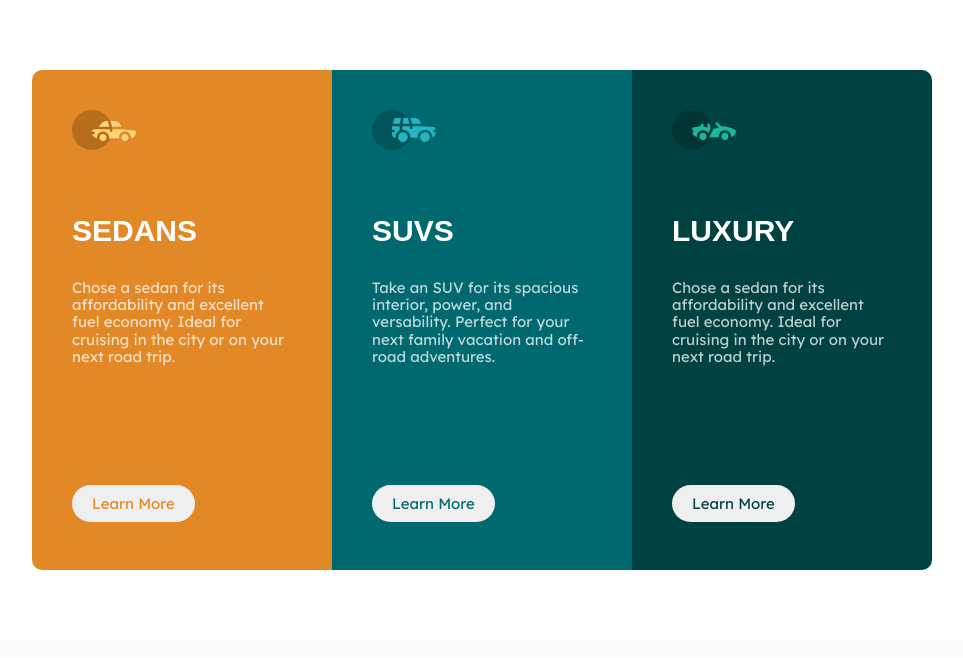
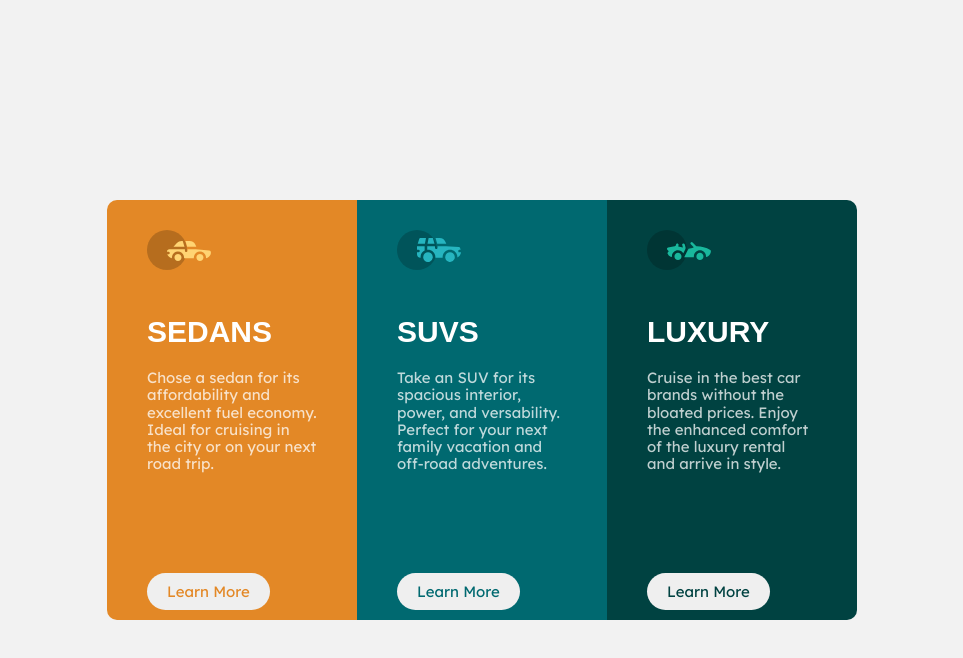
Before and after one commit to kvruntime/fm-3-column-preview-card, a website: page index.html in a window 1280 px wide. Shown: the whole page, without its empty margins (158-1121 px from the left). Drawn offline with Linux system fonts and the light colour scheme.

Commit message:
fix structure code

```diff
--- a/app/main.js
+++ /dev/null
@@ -1,4 +0,0 @@
-'use strict'
-window.onload=()=>{
-  console.log("connected...")
-}
--- a/assets/css/style.css
+++ b/assets/css/style.css
@@ -1,64 +1,80 @@
 @import url('./reset.css');
-@import url('./typography.css ');
+/* TYPOGRAPHY */
 
-/*
-- Mobile: 375px
-- Desktop: 1440px
- */
+@import url('https://fonts.googleapis.com/css2?family=Big+Shoulders+Display:wght@700&display=swap');
+@import url('https://fonts.googleapis.com/css2?family=Lexend+Deca&display=swap');
+
+*,
+*::after,
+*::before {
+  box-sizing: border-box;
+}
+
+html {
+  font-size: 62.5%;
+}
+
+body{
+  font-size: 15px;
+  margin: 1rem;
+  background: var(--color-bg-h-btn);
+  height: 100vh;
+}
+
+picture,
+figure,
+img {
+  width: 100%;
+  max-width: 100%;
+}
+
 
 :root {
 	--color-p: hsla(0, 0%, 100%, 0.75);
 	--color-bg-h-btn: hsl(0, 0%, 95%);
 }
 
+
 /* CONTAINER */
-.container {
-	vertical-align: middle;
+.flex-center {
 	display: flex;
+	justify-content: center;
 	align-items: center;
-	justify-content: center;
-	margin: 20px auto;
+	width: 100%;
+	min-height: 100%;
+
 }
 
-@media screen and (min-width: 1200px) {
-	.container {
-		max-width: 80vw;
-		height: 80vh;
-		margin: auto auto;
-		box-shadow: 0 0 50px 10px whitesmoke;
-	}
-}
 
 /* PREVIEW-CONTAINER */
-.preview-container {
-	display: grid;
+.previews {
+	display: flex;
+	flex-direction: column;
 	border-radius: 10px;
 	overflow: hidden;
+	margin: 2rem 0;
 }
-
-.preview-container * {
+.previews * {
 	margin: 0;
 }
 
-@media screen and (min-width: 1200px) {
-	.preview-container {
-		grid-template-columns: repeat(3, 1fr);
-		display: flex;
+@media screen and (min-width: 400px) {
+	.previews {
+		flex-direction: row;
 	}
 }
 
 /* PREVIEW */
 .preview {
 	--color-bg: var(--color, var(--color-light));
-	min-height: 500px;
-	max-width: 300px;
+	max-width: 250px;
 	padding: 10px 40px;
 	background: var(--color-bg);
 }
 
 .preview__icon {
 	width: inherit;
-	margin: 30px 0;
+	margin: 20px 0;
 }
 
 .preview__heading {
@@ -67,7 +83,7 @@
 	font-weight: 700;
 	letter-spacing: 0.5;
 	font-size: 30px;
-	margin: 30px 0;
+	margin: 20px 0;
     font-stretch: 100;
 	/* font-family: 'Lexend Deca', sans-serif; */
 }
@@ -78,7 +94,7 @@
 }
 
 .preview__content {
-	padding-bottom: 120px;
+	padding-bottom: 100px;
 }
 
 .preview .btn {
--- a/assets/css/typography.css
+++ /dev/null
@@ -1,28 +0,0 @@
-/* title */
-@import url('https://fonts.googleapis.com/css2?family=Big+Shoulders+Display:wght@700&display=swap');
-/* body */
-@import url('https://fonts.googleapis.com/css2?family=Lexend+Deca&display=swap');
-
-*,
-*::after,
-*::before {
-  box-sizing: border-box;
-}
-
-html {
-  font-size: 62.5%;
-}
-
-body{
-  font-size: 15px;
-  padding: 0;
-  margin: 0;
-  height: 100vh;
-}
-
-picture,
-figure,
-img {
-  width: 100%;
-  max-width: 100%;
-}
--- a/index.html
+++ b/index.html
@@ -12,11 +12,11 @@
 
 <body>
 
-        <div class="container">
-            <div class="preview-container">
-
+    <main class="flex-center">
+        <!-- PREVIEWS-SECTION -->
+        <section class="previews">
             <!-- SEDANS -->
-                <div class="preview" style="--color:hsl(31, 77%, 52%)">
+            <article class="preview" style="--color:hsl(31, 77%, 52%)">
                 <div class="preview__header">
                     <img class="preview__icon" src="/assets/images/icon-sedans.svg" alt="sedan icons">
                     <p class="preview__heading">SEDANS</p>
@@ -30,10 +30,10 @@
                     </p>
                     <button class="btn">Learn More</button>
                 </div>
-                </div>
+            </article>
 
             <!-- SUVS -->
-                <div class="preview" style="--color:hsl(184, 100%, 22%)">
+            <article class="preview" style="--color:hsl(184, 100%, 22%)">
                 <div class="preview__header">
                     <img class="preview__icon" src="/assets/images/icon-suvs.svg" alt="suvs icons">
                     <h2 class="preview__heading">SUVS</h2>
@@ -45,28 +45,26 @@
                     </p>
                     <button class="btn">Learn More</button>
                 </div>
-                </div>
+            </article>
 
             <!-- LUXURY -->
-                <div class="preview" style="--color:hsl(179, 100%, 13%)">
+            <article class="preview" style="--color:hsl(179, 100%, 13%)">
                 <div class="preview__header">
                     <img class="preview__icon" src="/assets/images/icon-luxury.svg" alt="luxury icons">
                     <h2 class="preview__heading">LUXURY</h2>
                 </div>
                 <div class="preview__body">
                     <p class="preview__content">
-                            Chose a sedan for its affordability and excellent fuel economy. Ideal for cruising in the
-                            city
-                            or on your
-                            next road trip.
+                        Cruise in the best car brands without the bloated prices. Enjoy the enhanced comfort of the
+                        luxury rental and arrive in style.
                     </p>
                     <button class="btn">Learn More</button>
                 </div>
-                </div>
-            </div>
-        </div>
+            </article>
+        </section>
 
-        <script src="/app/main.js"></script>
+    </main>
+
 </body>
 
 </html>
```
Also changed, not shown: README.md, assets/screenshots/screenshot.png (added), favicon.ico (deleted). Lines whose indentation alone changed are shown as unchanged.
